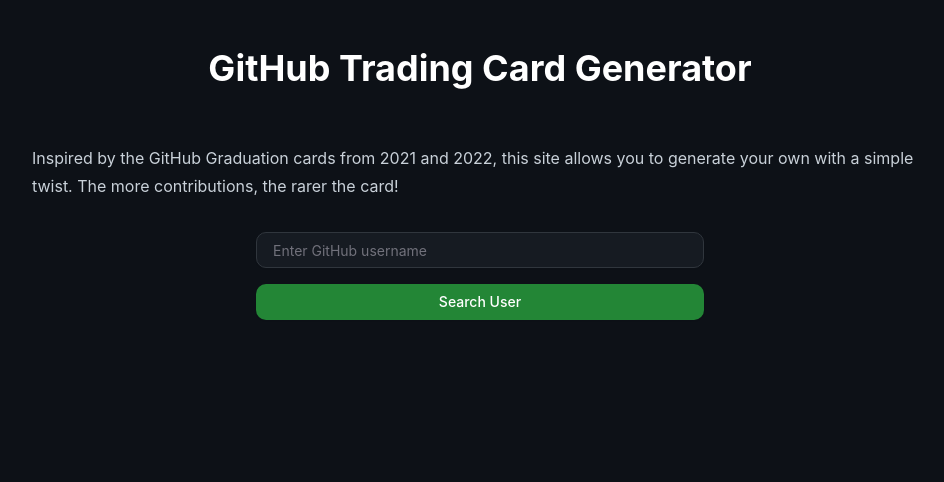
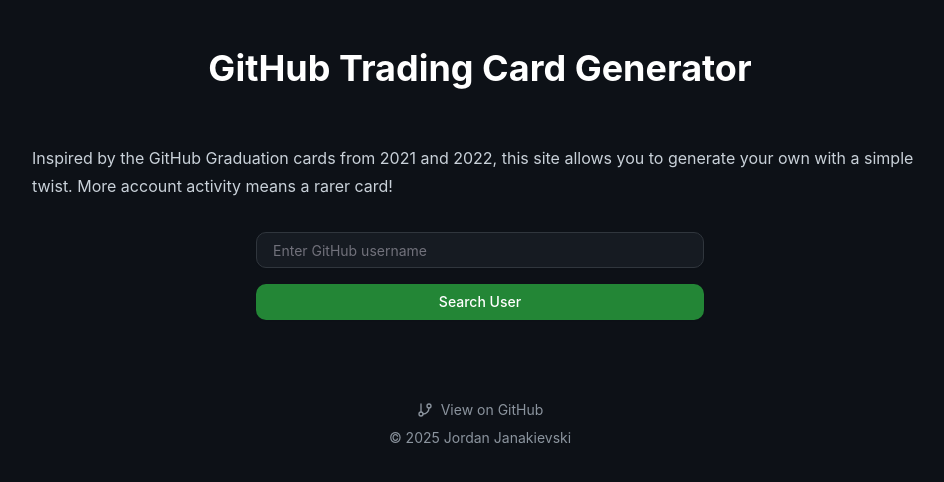
Before and after one commit to jordanjanakievski/github-trading-card, a React (Vite) app: page / in a window 1280 px wide. Shown: the top 482 px of the page, without its empty margins (160-1104 px from the left). Built offline with nearby package versions, Linux system fonts and the light colour scheme.

Commit message:
feat: add footer with links to repo and personal site

```diff
--- a/src/App.tsx
+++ b/src/App.tsx
@@ -1,5 +1,6 @@
 import { useState, useRef } from 'react';
 import type { GitHubUser } from '@/types/github';
+import { GitBranch } from 'lucide-react';
 import { PokemonCard } from '@/components/trading-card/PokemonCard';
 import { UserSearchForm } from '@/components/user-form/UserSearchForm';
 import { CardCustomizationForm } from '@/components/user-form/CardCustomizationForm';
@@ -83,8 +84,7 @@
 
                 <p className="leading-7 [&:not(:first-child)]:mt-6 text-[#c9d1d9] mb-8">
                     Inspired by the GitHub Graduation cards from 2021 and 2022, this site allows you
-                    to generate your own with a simple twist. The more contributions, the rarer the
-                    card!
+                    to generate your own with a simple twist. More account activity means a rarer card!
                 </p>
 
                 {!user && <UserSearchForm onUserFound={handleUserFound} isLoading={isLoading} />}
@@ -129,6 +129,30 @@
                         </>
                     )}
                 </div>
+                <footer className="mt-12 flex flex-col items-center gap-4 text-[#8b949e]">
+                    <div className="flex flex-col items-center gap-2">
+                        <a
+                            href="https://github.com/jordanjanakievski/github-trading-card"
+                            target="_blank"
+                            rel="noopener noreferrer"
+                            className="flex items-center gap-2 hover:text-[#c9d1d9] transition-colors"
+                        >
+                            <GitBranch className="w-4 h-4" />
+                            <span className="text-sm">View on GitHub</span>
+                        </a>
+                        <p className="text-sm">
+                            &copy; {new Date().getFullYear()}{' '}
+                            <a
+                                href="https://janakievski.dev"
+                                target="_blank"
+                                rel="noopener noreferrer"
+                                className="hover:text-[#c9d1d9] transition-colors"
+                            >
+                                Jordan Janakievski
+                            </a>
+                        </p>
+                    </div>
+                </footer>
             </div>
         </div>
     );
```
